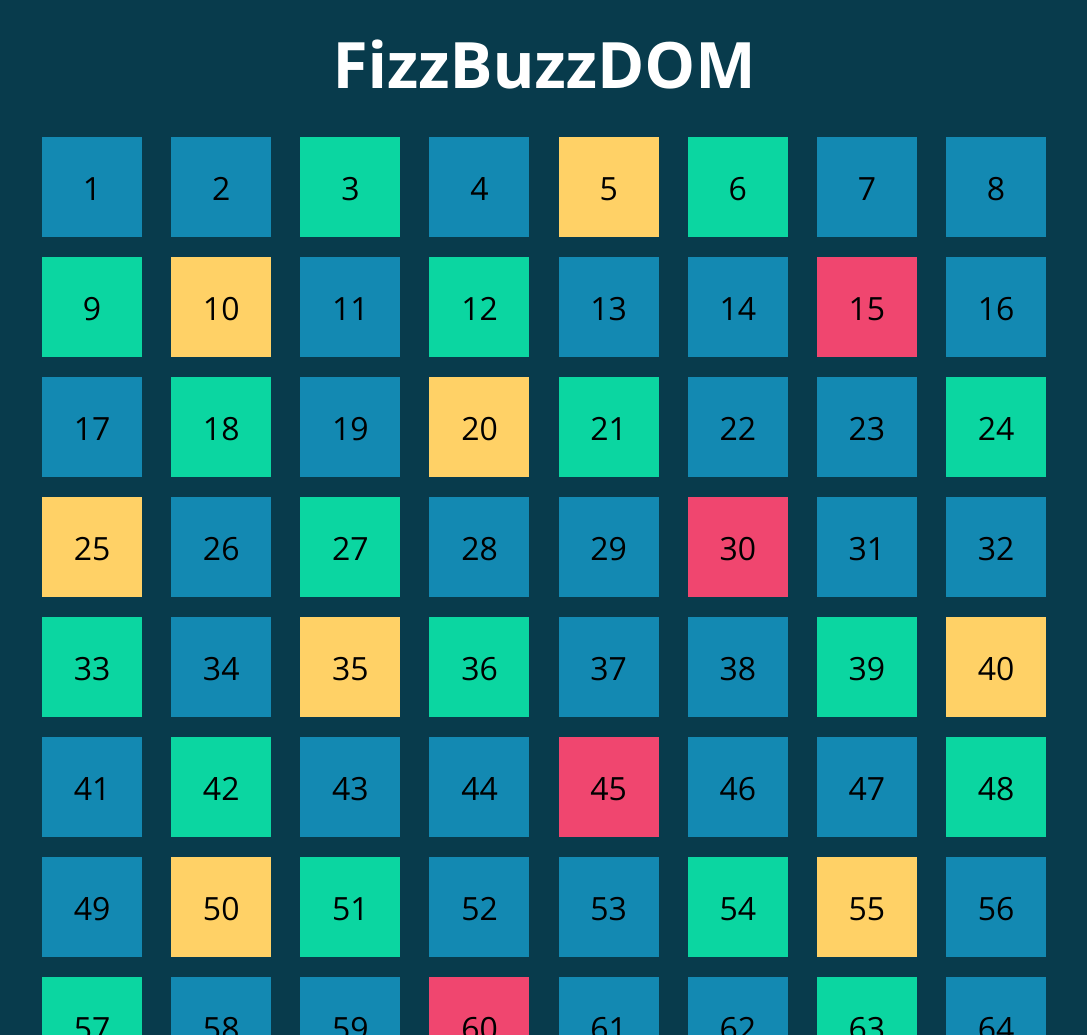
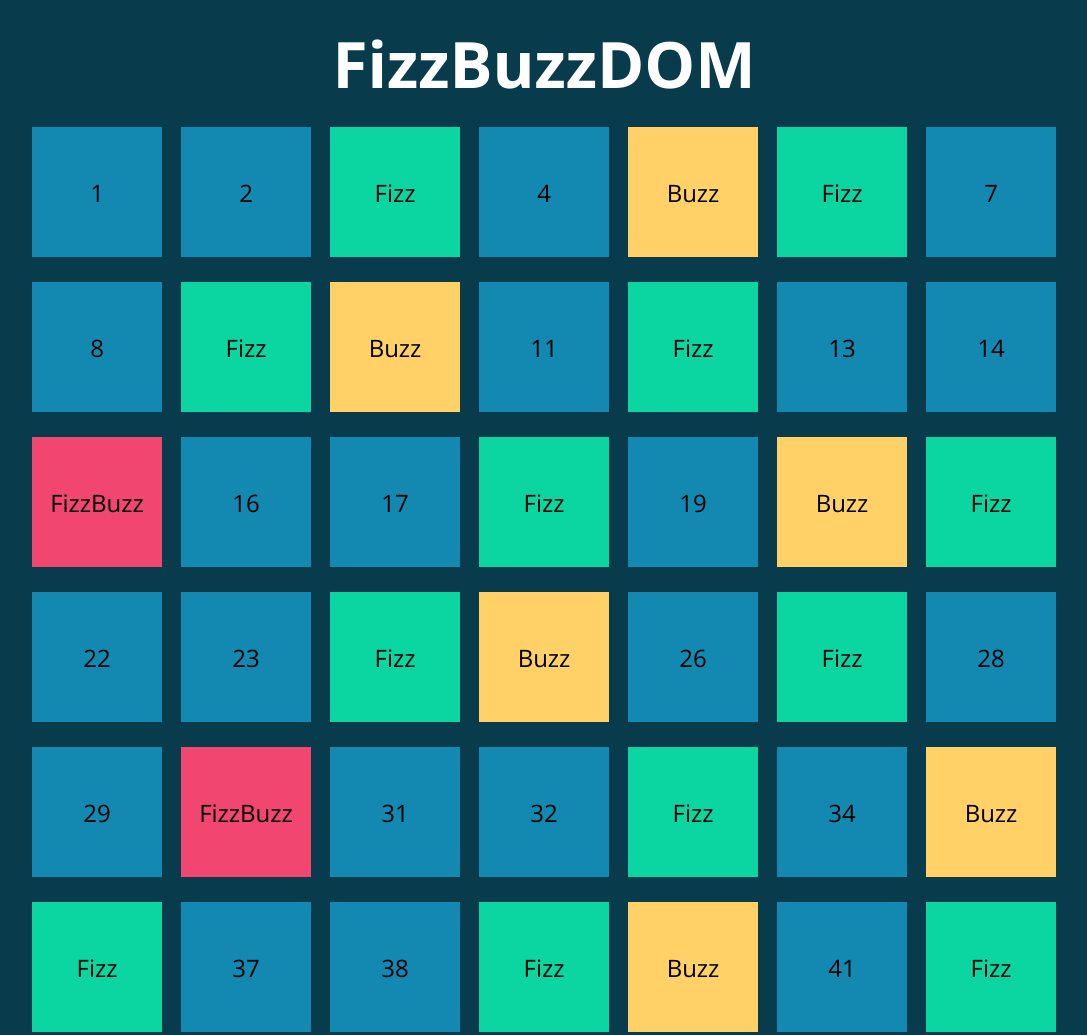
Before and after one commit to yleniapregnolato/js-fizzbuzz, a plain HTML site: page index.html in a window 1280 px wide. Shown: the top 1035 px of the page, without its empty margins (96-1183 px from the left). Drawn offline with nearby package versions, Linux system fonts and the light colour scheme.

Commit message:
fix: readme, gap in box and tex in box

```diff
--- a/css/style.css
+++ b/css/style.css
@@ -30,16 +30,17 @@ h1 {
     display: flex;
     flex-wrap: wrap;
     justify-content: space-between;
+    gap: 15px;
 }
 
 .box {
-    width: 100px;
-    height: 100px;
-    margin: 10px;
+    width: 130px;
+    height: 130px;
+    margin-bottom: 10px;
     display: flex;
     justify-content: center;
     align-items: center;
-    font-size: 2rem;
+    font-size: 1.5rem;
 }
 
 .number {
--- a/js/script.js
+++ b/js/script.js
@@ -5,25 +5,30 @@ console.log(rowElem);
 // creo un ciclo for per numeri da 1 a 100 e lo stampo in console
 for (let i = 1; i <= 100; i++) {
     let bgClass;
+    let text;
     // per i numeri divisibili sia per 3 che per 5
     if (i % 3 === 0 && i % 5 === 0) {
         console.log("FizzBuzz");
         bgClass = "fizzbuzz"
+        text = "FizzBuzz";
         // per i numeri divisibili per 3
     } else if (i % 3 === 0) {
         console.log("Fizz");
         bgClass = "fizz";
+        text = "Fizz";
         // per i numeri divisibili per 5
     } else if (i % 5 === 0) {
         console.log("Buzz");
         bgClass = "buzz"
+        text = "Buzz";
         // per tutti gli altri numeri
     } else {
         console.log(i);
         bgClass = "number";
+        text = i;
     }
 
     // stampo i risultati nel DOM
-    const boxElem = `<div class="box ${bgClass}">${i}</div>`; // string
+    const boxElem = `<div class="box ${bgClass}">${text}</div>`; // string
     rowElem.innerHTML += boxElem;
 }
```
Also changed, not shown: 1 other file.
